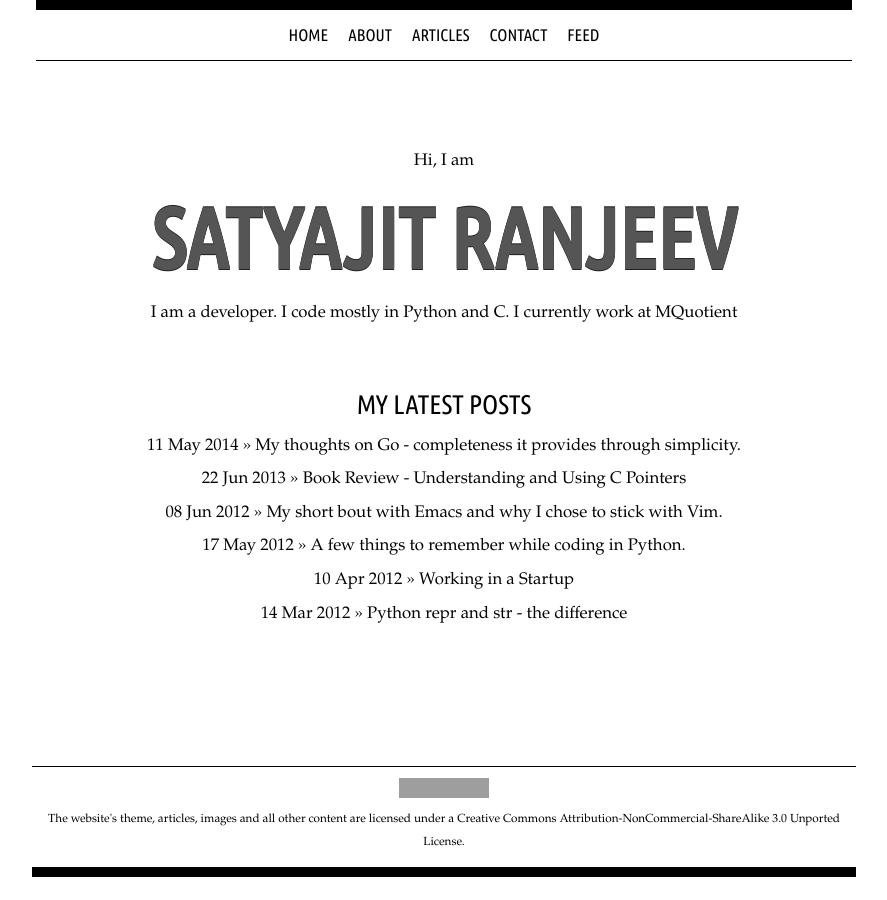
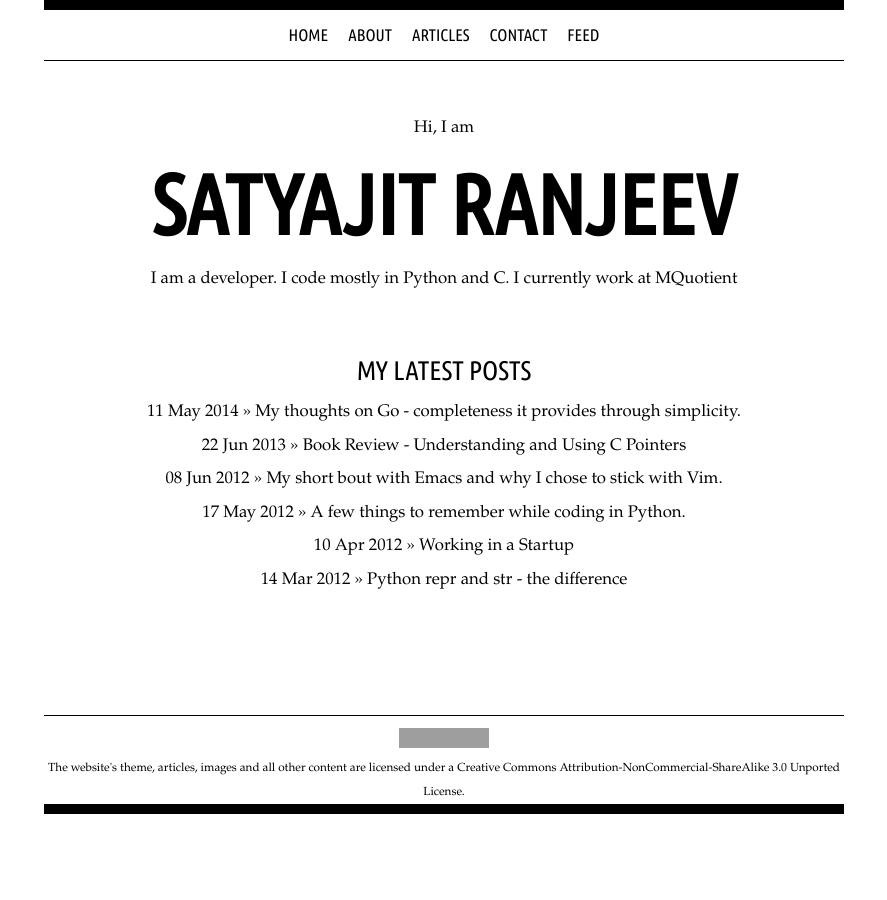
Before and after one commit to satran/satran.github.io, a Jekyll site: the page built from index.html, in a window 1280 px wide. Shown: the whole page, without its empty margins (196-1083 px from the left). Built offline with Jekyll 4.4.1, drawn with Linux system fonts in a browser that asks for light colours; some web fonts are replaced; grey boxes are pictures that could not be loaded.

Commit message:
Removing the unnecessary containers.

```diff
--- a/_layouts/default.html
+++ b/_layouts/default.html
@@ -40,11 +40,9 @@
             </ul>
         </div> <!-- menu -->
 
-        <div id="main">
-            <div class="content">
-                {{ content }}
-            </div>
-        </div><!-- #main -->
+        <div class="content">
+            {{ content }}
+        </div>
 
         <div id="footer">
             <a rel="license" href="http://creativecommons.org/licenses/by-nc-sa/3.0/deed.en_US"><img alt="Creative Commons License" style="border-width:0" src="http://i.creativecommons.org/l/by-nc-sa/3.0/88x31.png" /></a><br /><span xmlns:dct="http://purl.org/dc/terms/" property="dct:title">The website's theme, articles, images and all other content are licensed under a <a rel="license" href="http://creativecommons.org/licenses/by-nc-sa/3.0/deed.en_US">Creative Commons Attribution-NonCommercial-ShareAlike 3.0 Unported License</a>.
--- a/_layouts/post.html
+++ b/_layouts/post.html
@@ -1,7 +1,6 @@
 ---
 layout: default
 ---
-<div id="post">
 <h1 class="title"><a href="{{ page.url }}">{{ page.title }}</a></h1>
 <h5 class="date">- {{ page.date | date_to_string }} -</h5>
 {{ content }}
@@ -58,4 +57,3 @@ layout: default
 </script>
 <noscript>Please enable JavaScript to view the <a href="http://disqus.com/?ref_noscript">comments powered by Disqus.</a></noscript>
 <a href="http://disqus.com" class="dsq-brlink">blog comments powered by <span class="logo-disqus">Disqus</span></a>
-</div>
--- a/css/base.css
+++ b/css/base.css
@@ -64,14 +64,11 @@ pre{
 .contact img {
 	width: 48px;
 }
-.content, #disqus_thread, #footer, #menu {
+.container {
 	max-width: 800px;
 	margin:0 auto;
-	padding: 1em;
 }
 #menu {
-	max-width: 800px;
-	margin: 0 auto;
 	margin-bottom: 3em;
 	padding: .5em;
 	text-align: center;
@@ -137,11 +134,9 @@ pre{
 	font-weight: bold;
 	font-size: 5em;
 	text-transform: uppercase;
-	text-shadow: 0px 1px 0px #222, 0px -1px 0px #222;
 	padding: 0px;
 	margin: 0px;
 	line-height: 1;
-	color: #555;
 }
 #related{
 	margin-top: 3em;
```
Lines whose indentation alone changed are shown as unchanged.
